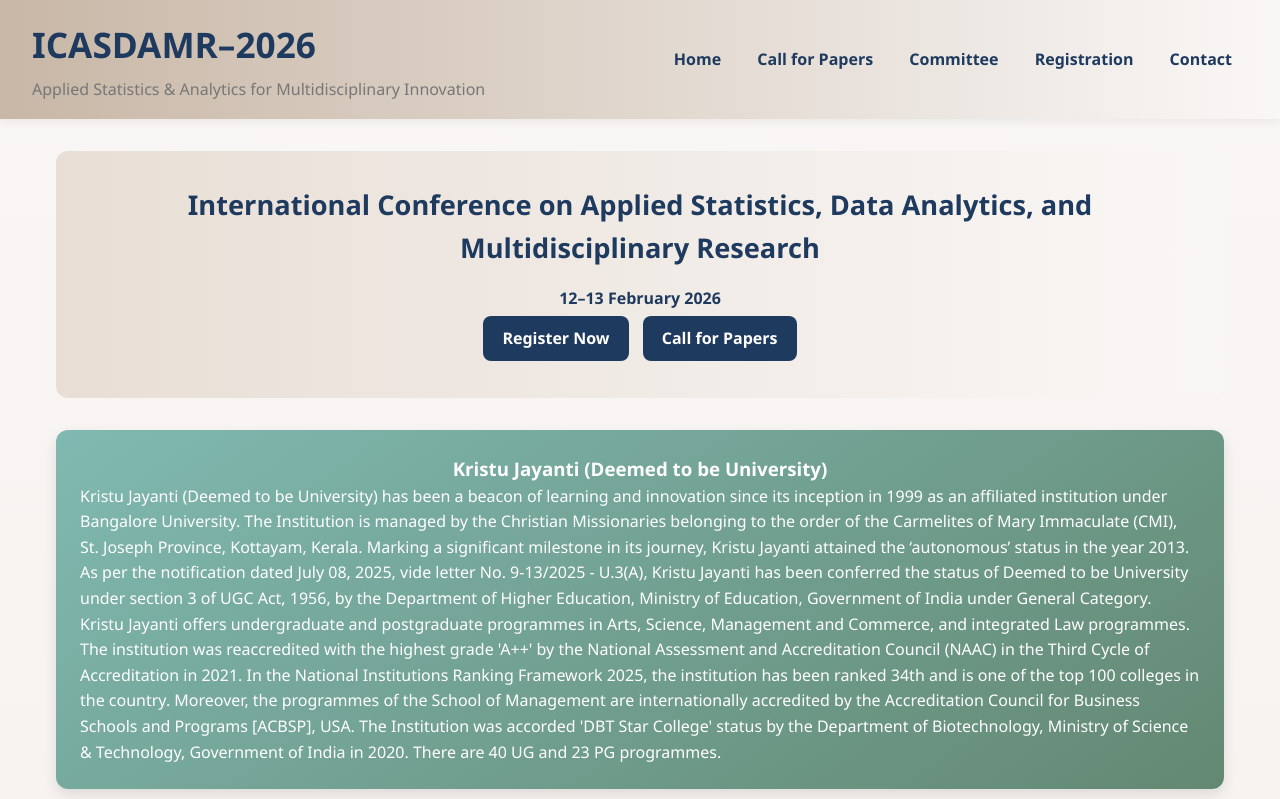
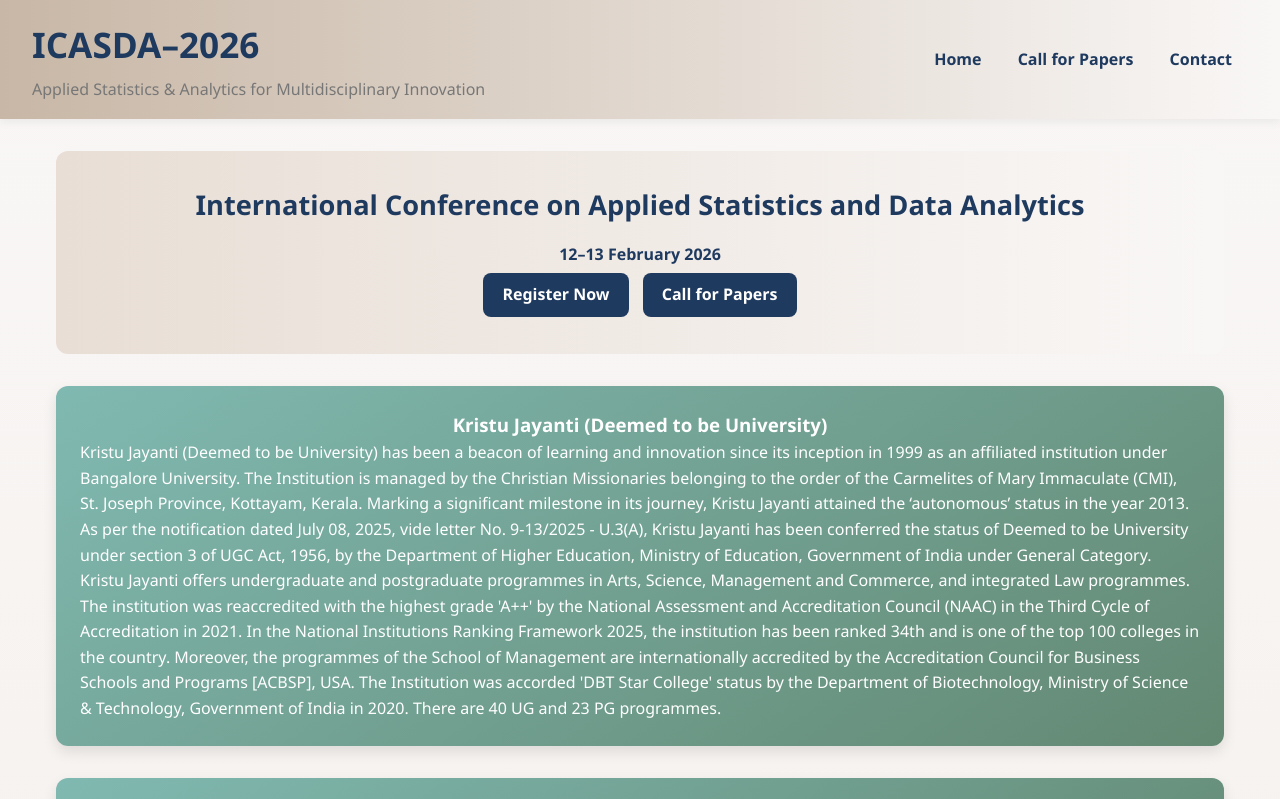
Before and after one commit to Rosemariasavio/ICASDA-2026, a website: page index.html in a window 1280 px wide. Shown: the top 799 px of the page. Drawn offline with Linux system fonts and the light colour scheme.

Commit message:
Update index.html

```diff
--- a/index.html
+++ b/index.html
@@ -142,21 +142,19 @@
 <body>
   <header>
     <div>
-      <h1>ICASDAMR–2026</h1>
+      <h1>ICASDA–2026</h1>
       <p>Applied Statistics & Analytics for Multidisciplinary Innovation</p>
     </div>
     <nav>
       <a href="index.html">Home</a>
       <a href="call_for_papers.html">Call for Papers</a>
-      <a href="#committee">Committee</a>
-      <a href="#register">Registration</a>
       <a href="#contact">Contact</a>
     </nav>
   </header>
 
   <main class="container">
     <section class="hero">
-      <h2>International Conference on Applied Statistics, Data Analytics, and Multidisciplinary Research</h2>
+      <h2>International Conference on Applied Statistics and Data Analytics</h2>
       <p><strong>12–13 February 2026</strong></p>
       <a href="#register" class="btn">Register Now</a>
       <a href="call_for_papers.html" class="btn">Call for Papers</a>
@@ -188,7 +186,7 @@
 
 <div class="card">
   <h3>Preamble</h3>
-  <p>The International Conference on Applied Statistics, Data Analytics, and Multidisciplinary Research (ICASDAMR–2026), to be held on 12th and 13th February 2026, serves as a platform for academicians, researchers, professionals, and students to share insights and advancements in statistical science and data analytics. Organized by the Department of Statistics, Kristu Jayanti (Deemed to be University), the conference aims to foster interdisciplinary collaboration, promote innovative research, and highlight the vital role of data-driven approaches in addressing global challenges.</p>
+  <p>The International Conference on Applied Statistics and Data Analytics (ICASDA–2026), to be held on 12th and 13th February 2026, serves as a platform for academicians, researchers, professionals, and students to share insights and advancements in statistical science and data analytics. Organized by the Department of Statistics, Kristu Jayanti (Deemed to be University), the conference aims to foster interdisciplinary collaboration, promote innovative research, and highlight the vital role of data-driven approaches in addressing global challenges.</p>
 </div>
 
 
@@ -374,7 +372,7 @@
 
   </main>
 
-  <footer>&copy; ICASDAMR–2026</footer>
+  <footer>&copy; ICASDA–2026</footer>
 
   <script>
     const form = document.getElementById("regForm");
```
